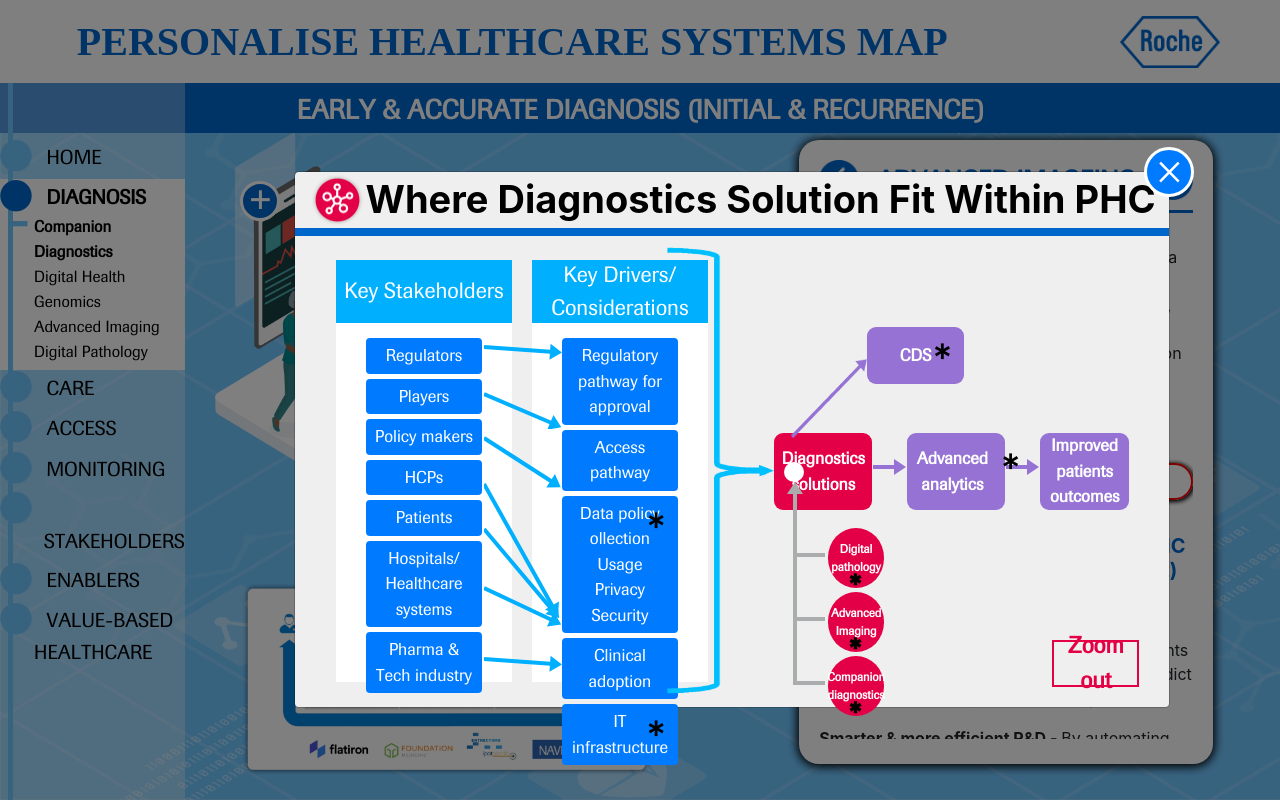
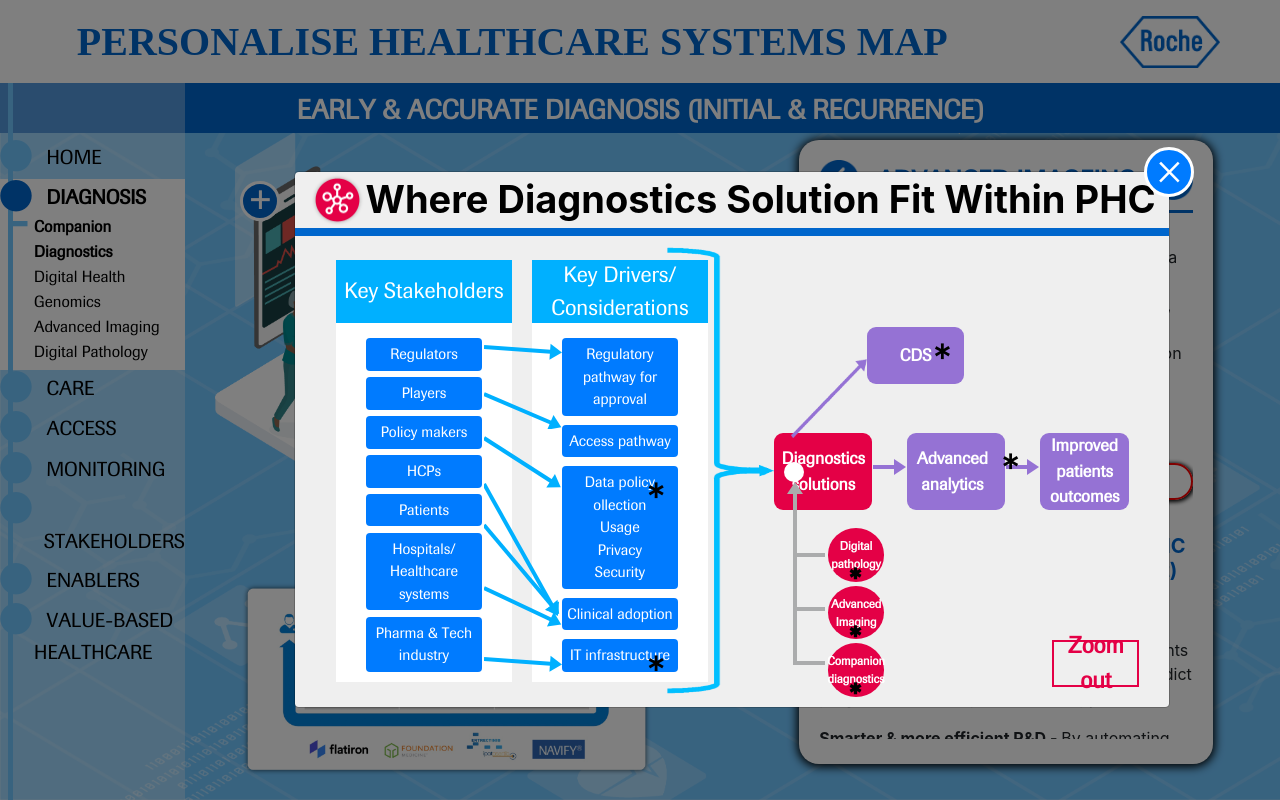
Before and after one commit to higherstar/personal_health_care, a PHP site: page /pages/diagnosis.html in a window 1280 px wide, after a click on "Connections with Other PHC Topics". Run offline with PHP 8.4, Linux system fonts and the light colour scheme.

Commit message:
fixed two modals on diagnosis page

```diff
--- a/css/diagnosis.css
+++ b/css/diagnosis.css
@@ -282,7 +282,7 @@
   border-radius: 4px;
   background-color: #007bff;
   color: white;
-  font-size: 17px;
+  font-size: 15px;
   margin-top:5px;
 }
 
@@ -352,7 +352,7 @@
 .diagnostics-solutions-circle-block {
   top: 0;
   left: 0;
-  height: 250%;
+  height: 225%;
   width: 75%;
   font-size: 12px;
   margin-left: 45px;
@@ -375,7 +375,7 @@
 
 .diagnostics-solutions-circle-block .key-card-content-star {
   font-size: 33px;
-  top: 57%;
+  top: 52%;
   left: 19%;
 }
 
@@ -449,7 +449,7 @@
 
 #arrow-patients {
   left: 2px;
-  top: 54%;
+  top: 53%;
 }
 
 #arrow-hospitals {
--- a/pages/diagnosis.html
+++ b/pages/diagnosis.html
@@ -398,10 +398,10 @@
                                 <path d="M1,1 L1,5 L4,3 L1,1" style="fill:#abacad;"/>
                               </marker>
                             </defs>
-                            <path d="M20,225 L20,30"
+                            <path d="M20,205 L20,30"
                                   style="stroke:#abacad; stroke-width: 4px; fill: none; marker-end: url(#arrow12);"/>
-                            <path d="M20,223 L50,223" style="stroke:#abacad; stroke-width: 4px; fill: none;"/>
-                            <path d="M20,159 L50,159" style="stroke:#abacad; stroke-width: 4px; fill: none;"/>
+                            <path d="M20,203 L50,203" style="stroke:#abacad; stroke-width: 4px; fill: none;"/>
+                            <path d="M20,149 L50,149" style="stroke:#abacad; stroke-width: 4px; fill: none;"/>
                             <path d="M20,95 L50,95" style="stroke:#abacad; stroke-width: 4px; fill: none;"/>
                           </svg>
                         </div>
```
